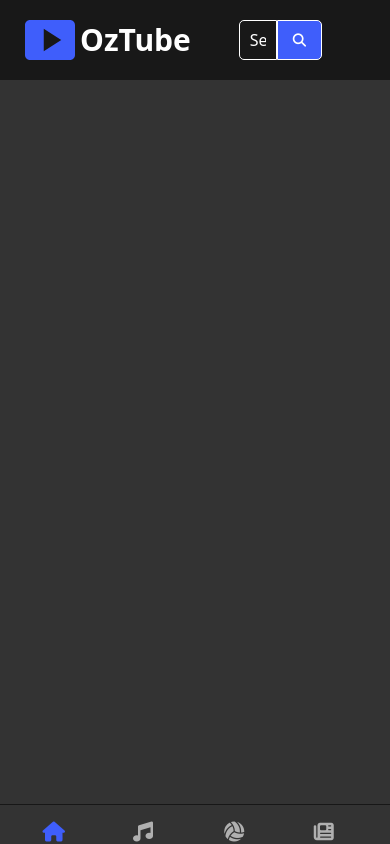
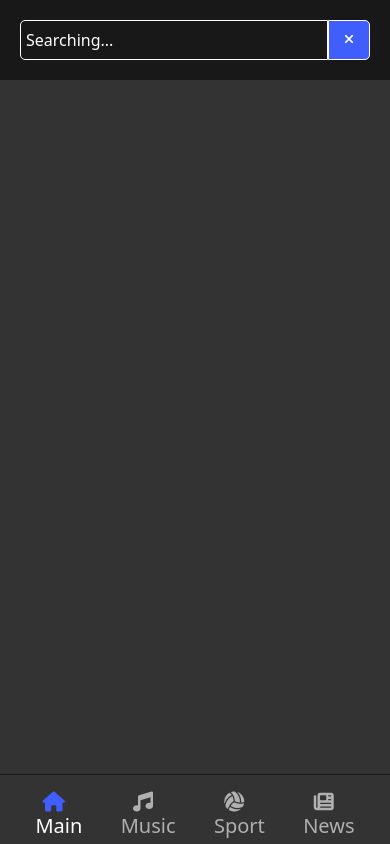
Before and after one commit to umidasirov/OzTube, a React (Vite) app: page / in a window 390 px wide. Both pictures are taken after a click on the button 299 px from the left and 40 px from the top of the page. Built offline with nearby package versions, Linux system fonts and the light colour scheme.

Commit message:
Initial commit

```diff
--- a/src/App.scss
+++ b/src/App.scss
@@ -17,20 +17,21 @@ body {
   background-color: #121212;
   color: $white-color;
 }
-.App{
-  .navbar{
+
+.App {
+  .navbar {
     margin-top: 79px;
     width: 15%;
     padding: 20px;
     border: 2px solid #171717;
     position: fixed;
     height: 100%;
-    nav{
+    nav {
       display: flex;
       align-items: start;
       flex-direction: column;
       text-align: left;
-      a{
+      a {
         font-size: 20px;
         color: #b0b0b0;
         padding: 10px;
@@ -38,22 +39,23 @@ body {
         align-items: center;
         text-decoration: none;
         text-align: left;
-        i{
+        i {
           color: $primary-color;
           margin-right: 10px;
           color: #b0b0b0;
         }
-        &.active{
+        &.active {
           color: $white-color;
           font-size: 20.2px;
           transform: translateX(5px);
-          i{
+          i {
             color: $hover-color;
           }
         }
       }
     }
   }
+
   .logo {
     width: 200px;
     left: 0;
@@ -66,7 +68,6 @@ body {
     display: flex;
     align-items: center;
     transition: transform $transition-duration ease-in-out;
-
 
     span {
       height: 100%;
@@ -144,30 +145,29 @@ body {
   }
 }
 
-
 @media (max-width: 600px) {
   body {
     font-size: 14px;
   }
 
-  .navbar{
+  .navbar {
     position: fixed;
     margin-top: 0 !important;
-    bottom: 0px;
+    bottom: 10px;
     width: 100% !important;
     padding: 2px !important;
     border-top: 1px solid #171717 !important;
-    border-left:none !important;
-    border-right:none !important;
-    border-bottom:none  !important;
-    height: 40px !important;
-    nav{
+    border-left: none !important;
+    border-right: none !important;
+    border-bottom: none !important;
+    height: 60px !important;
+    nav {
       display: flex;
       padding: 5px;
       align-items: center;
       flex-direction: row !important;
       justify-content: space-evenly;
-      a{
+      a {
         font-size: 20px;
         color: #b0b0b0;
         padding: 10px;
@@ -176,21 +176,22 @@ body {
         text-decoration: none;
         flex-direction: column;
         text-align: left;
-        i{
+        i {
           color: $primary-color;
           margin-right: 10px;
           color: #b0b0b0;
         }
-        &.active{
+        &.active {
           color: $white-color;
           font-size: 20px !important;
           transform: translateX(0) !important;
-          i{
+          i {
             color: $hover-color;
           }
         }
       }
     }
+  }
 
   .container {
     width: 100%;
@@ -200,46 +201,46 @@ body {
   .none {
     display: none;
   }
+
   .logo.active {
     transform: translateX(-1000px);
   }
 
   .search {
-    width: 0;
-    padding: 0;
+    width: 0 !important;
+    padding: 0 !important;
     border: none;
     opacity: 0;
     transition: opacity $transition-duration ease-in-out, width $transition-duration ease-in-out;
 
     &.active {
       width: 100%;
-      transition: opacity $transition-duration ease-in-out, width $transition-duration ease-in-out;
       padding: 5px 15px;
       border: 1px solid $search-border-color;
-      opacity: 1;
+      opacity: 1;  /* Убедимся, что инпут становится видимым */
+      transition: opacity $transition-duration ease-in-out, width $transition-duration ease-in-out;
     }
   }
+
 
   .yaxshi.active {
     position: relative;
     .logo {
       width: 0;
     }
-
     .search-container {
       width: 100%;
       margin-left: 0;
-
-      .search {
-        width: 100%;
-        padding: 5px 15px;
-        border: 1px solid $search-border-color;
-        opacity: 1;
+      input{
+        width: 100% !important;
+        padding: 5px !important;
+        height: 100%;
       }
     }
   }
 
-  .searchl {
+
+  .searchl i{
     padding: 5px;
     position: relative;
     cursor: pointer;
@@ -265,6 +266,7 @@ body {
   .yaxshi.active {
     .logo {
       width: 200px; /* Восстанавливаем ширину логотипа при возвращении на широкий экран */
+      transform: translateX(0px); /* Если логотип был скрыт, то убираем трансформацию */
     }
   }
-}}
+}
--- a/src/tanalar/Header.jsx
+++ b/src/tanalar/Header.jsx
@@ -11,9 +11,9 @@ export default function Header() {
     <Stack direction={'row'} spacing={6} alignItems={'center'} justifyContent={'space-between'} className={`yaxshi ${active?"active":''}`} sx={{background:colors.primary,zIndex:999,color:"#ffff",padding:"10px 20px",position:"fixed",width:"100%"}}>
         <Link className={`logo ${active ? "active":""}`} color="#0000" to="/"><span><SmartDisplayIcon /></span>OzTube</Link>
         <div className='search-container'>
-          <input className={`search`} type='text' placeholder='Searching...'/>
+          <input className={`search ${active ? "active" : ""}`} type='text' placeholder='Searching...'/>
             <button>
-              <i class="fa-solid fa-magnifying-glass searchl" onClick={()=>setActive(!active)}></i>
+              <i class={`fa-solid fa-${!active ? "magnifying-glass":"xmark"} searchl`} onClick={()=>setActive(!active)}></i>
             </button>
         </div>
         <div className='none'>
```
